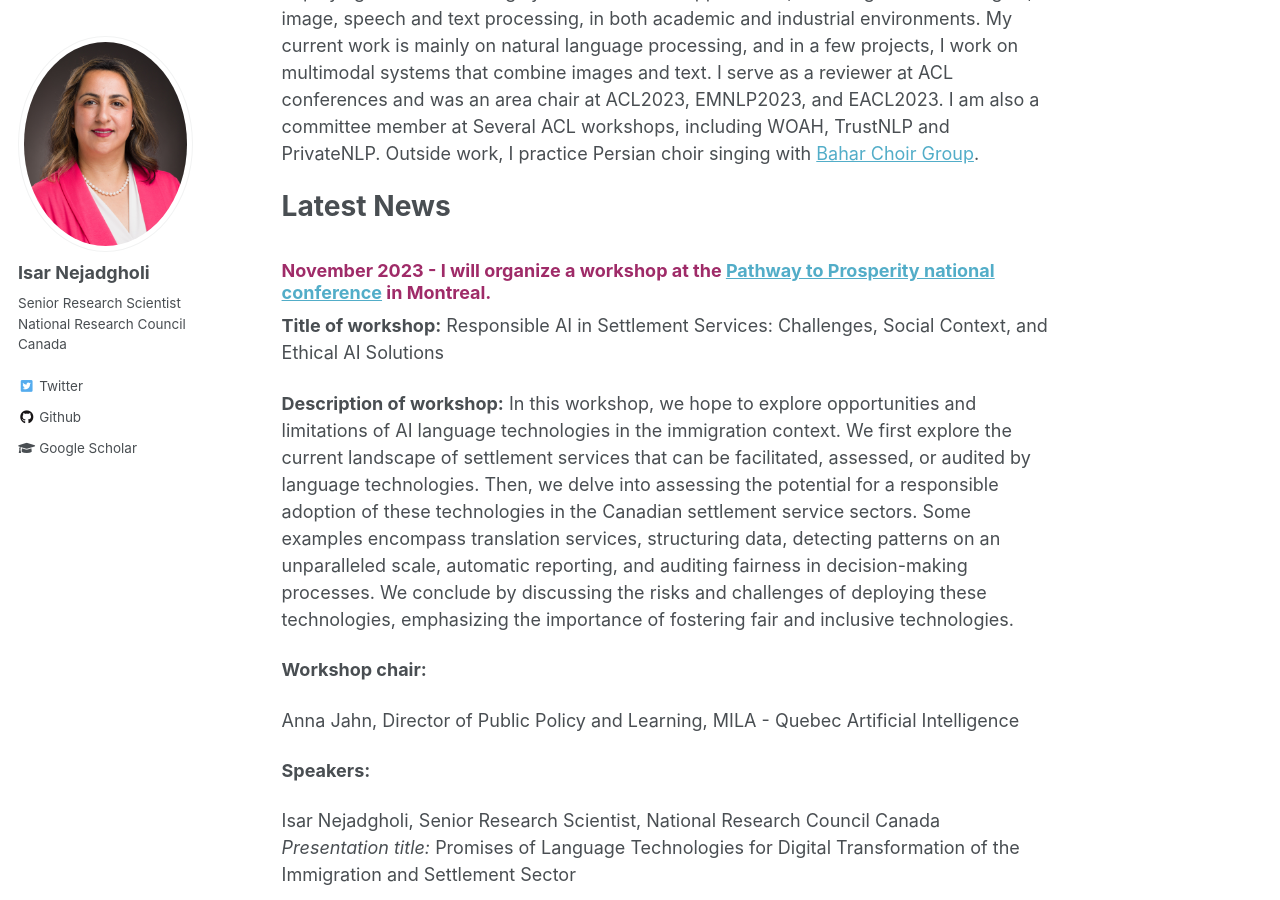
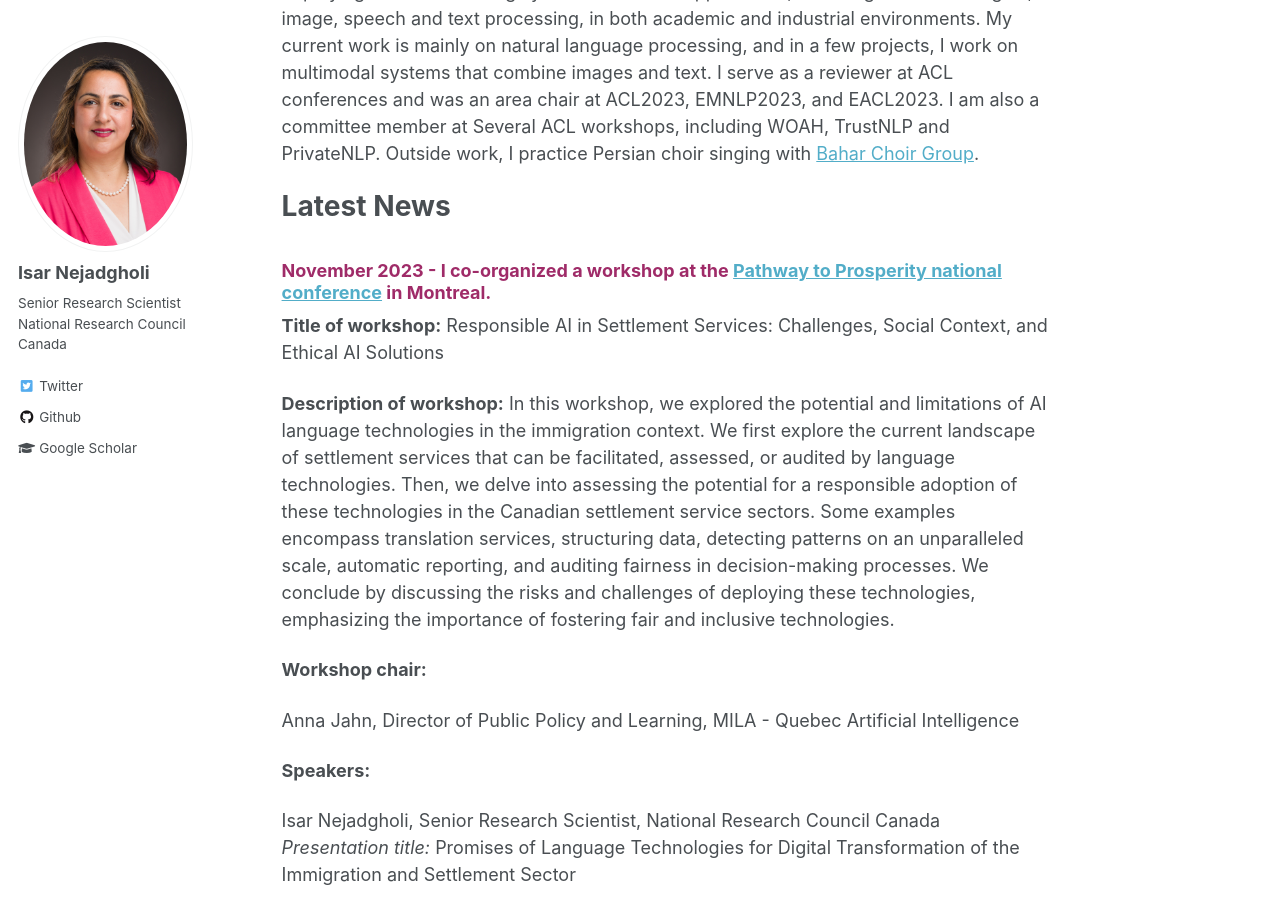
Before and after one commit to IsarNejad/IsarNejad.github.io, a Jekyll site: the page built from _pages/about.md, in a window 1280 px wide and 900 px high, scrolled down 262 px. Built offline with Jekyll 4.4.1, drawn with Linux system fonts in a browser that asks for light colours.

Commit message:
Update about.md

```diff
--- a/_pages/about.md
+++ b/_pages/about.md
@@ -13,11 +13,11 @@ I am a Senior Research Scientist at the [National Research Council Canada](https
 # Latest News
 
 {: .amaranth-deep-purple}
-### November 2023 - I will organize a workshop at the [Pathway to Prosperity national conference](https://site.pheedloop.com/event/p2pvvp2023/home) in Montreal.
+### November 2023 - I co-organized a workshop at the [Pathway to Prosperity national conference](https://site.pheedloop.com/event/p2pvvp2023/home) in Montreal.
 
 **Title of workshop:** Responsible AI in Settlement Services: Challenges, Social Context, and Ethical AI Solutions
 
-**Description of workshop:** In this workshop, we hope to explore opportunities and limitations of AI language technologies in the immigration context. We first explore the current landscape of settlement services that can be facilitated, assessed, or audited by language technologies. Then, we delve into assessing the potential for a responsible adoption of these technologies in the Canadian settlement service sectors. Some examples encompass translation services, structuring data, detecting patterns on an unparalleled scale, automatic reporting, and auditing fairness in decision-making processes. We conclude by discussing the risks and challenges of deploying these technologies, emphasizing the importance of fostering fair and inclusive technologies.
+**Description of workshop:** In this workshop, we explored the potential and limitations of AI language technologies in the immigration context. We first explore the current landscape of settlement services that can be facilitated, assessed, or audited by language technologies. Then, we delve into assessing the potential for a responsible adoption of these technologies in the Canadian settlement service sectors. Some examples encompass translation services, structuring data, detecting patterns on an unparalleled scale, automatic reporting, and auditing fairness in decision-making processes. We conclude by discussing the risks and challenges of deploying these technologies, emphasizing the importance of fostering fair and inclusive technologies.
 
 **Workshop chair:**
 
```
